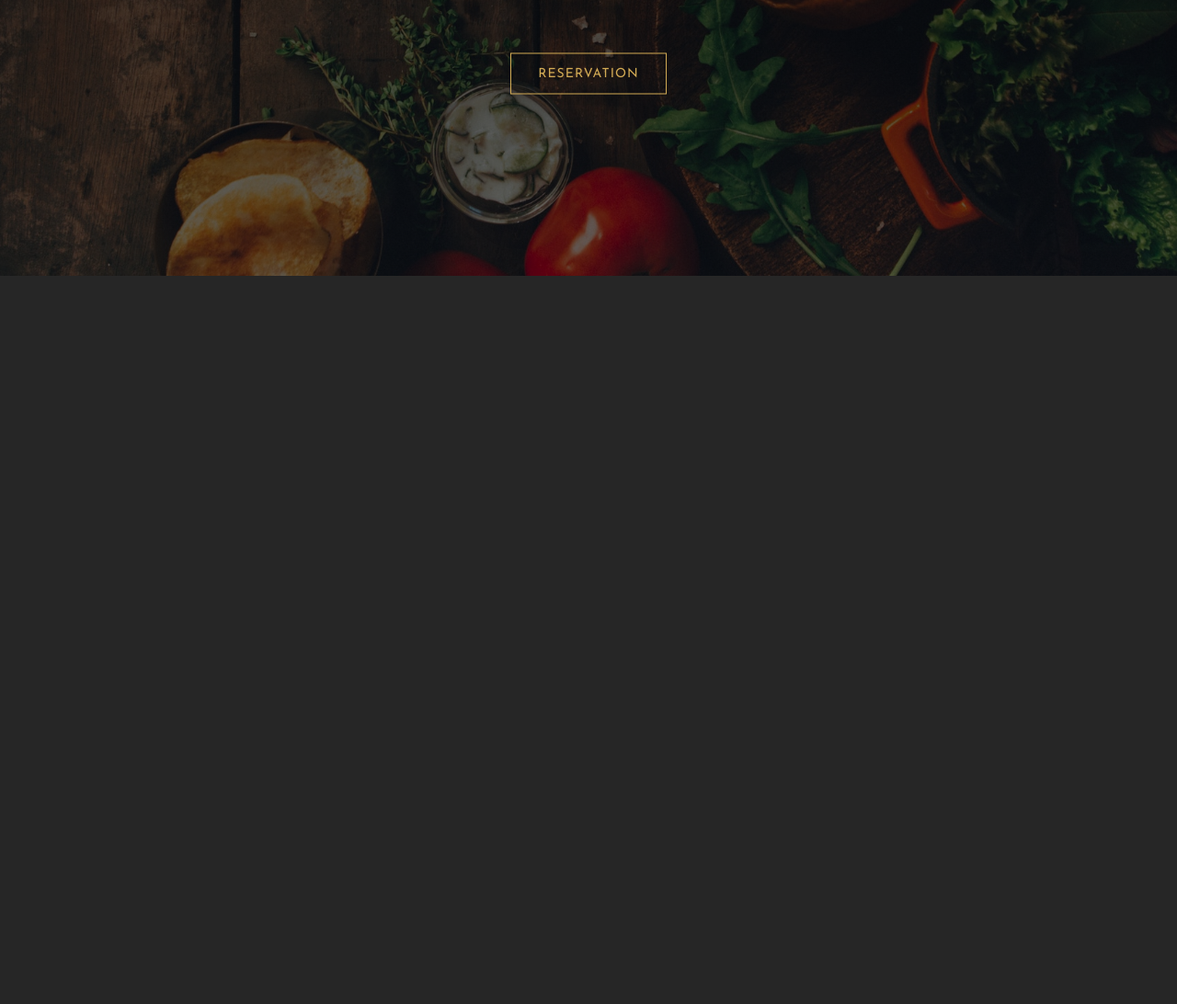
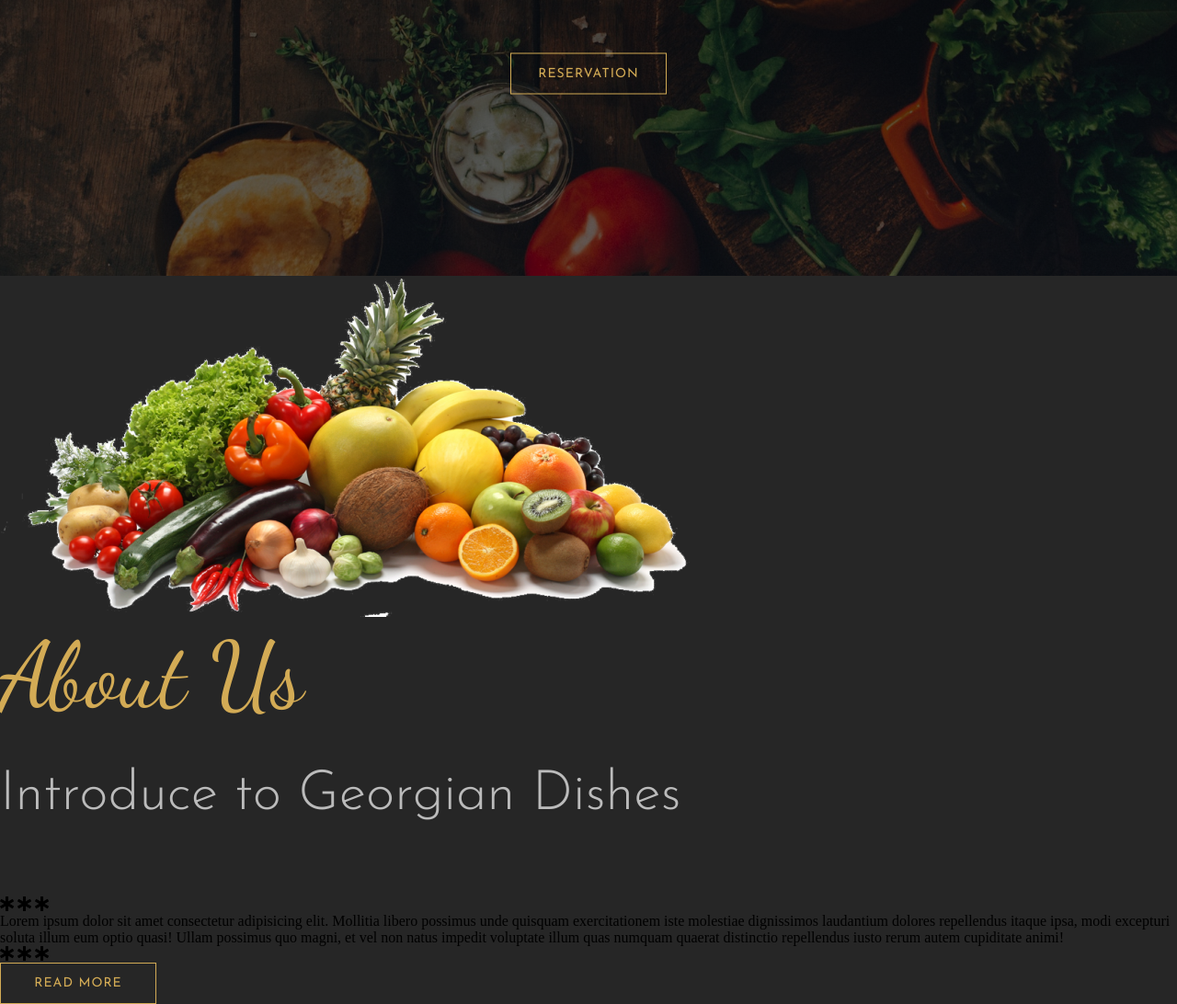
Before and after one commit to RaquelFraktas/restaurant-georgia, a website: page index.html in a window 1280 px wide. Shown: the part 500-1592 px from the top of the page at 92% size. Before the commit the page ends 800 px from the top, so only its background shows below. Drawn offline with nearby package versions, Linux system fonts and the light colour scheme.

Commit message:
create about us structure

```diff
--- a/index.html
+++ b/index.html
@@ -31,5 +31,30 @@
    </header>
    <!--End of Header-->
 
+   <!--About Us-->
+  <section class="about-us">
+    <div class="about-us-left">
+      <img src ="images/about-us-img.png">
+    </div>
+    <div class="about-us-right">
+      <h1 class="main-heading">About Us</h1>
+      <h3 class="sub-heading">Introduce to Georgian Dishes</h3>
+      <div class="stars">
+        <i class="fas fa-star-of-life star"></i>
+        <i class="fas fa-star-of-life star"></i>
+        <i class="fas fa-star-of-life star"></i>
+      </div>
+        <p class="description">Lorem ipsum dolor sit amet consectetur adipisicing elit. Mollitia libero possimus unde quisquam exercitationem iste molestiae dignissimos laudantium dolores repellendus itaque ipsa, modi excepturi soluta illum eum optio quasi! Ullam possimus quo magni, et vel non natus impedit voluptate illum quas numquam quaerat distinctio repellendus iusto rerum autem cupiditate animi!</p>
+        <div class="stars">
+          <i class="fas fa-star-of-life star"></i>
+          <i class="fas fa-star-of-life star"></i>
+          <i class="fas fa-star-of-life star"></i>
+        </div>
+        <button type="button" class="main-btn">Read More</button>
+    </div>
+  </section>
+   <!--End of About Us-->
+
+
 </body>
 </html>
```
